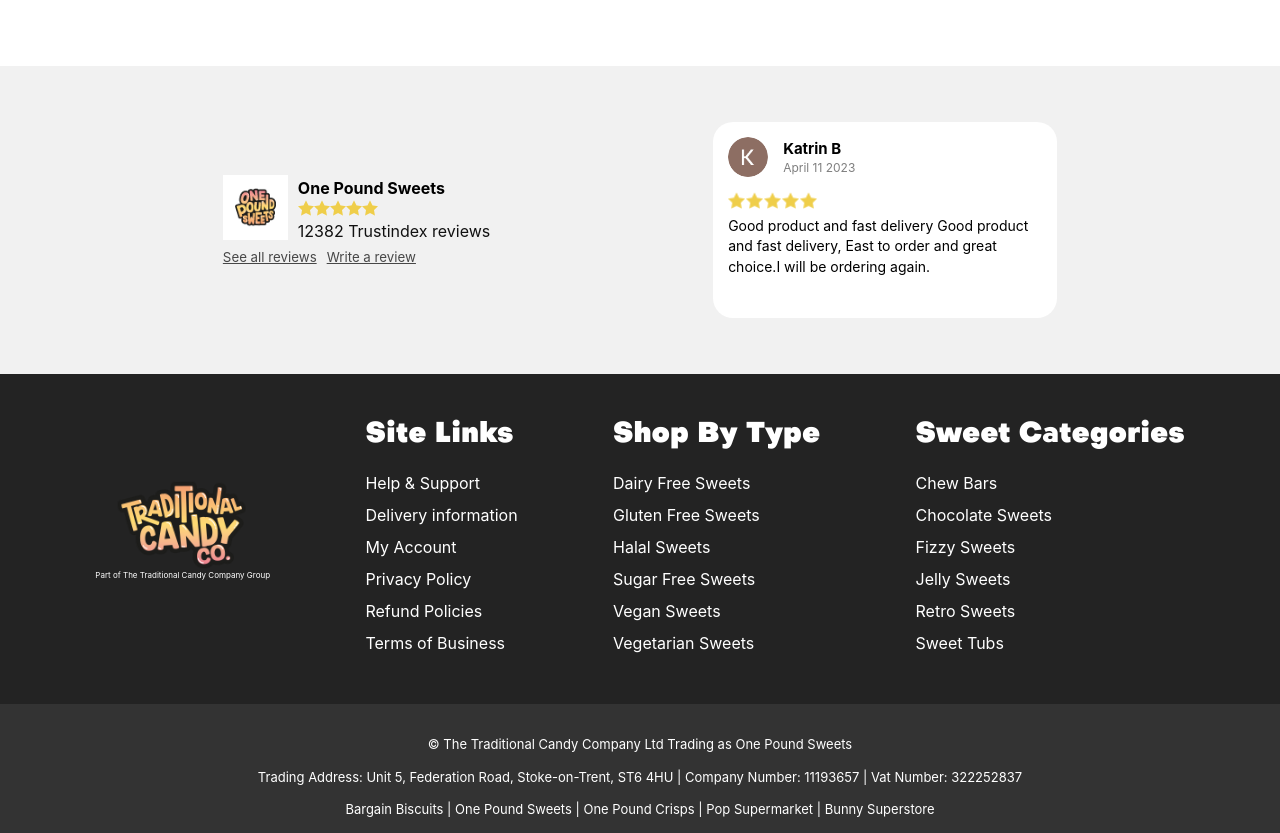
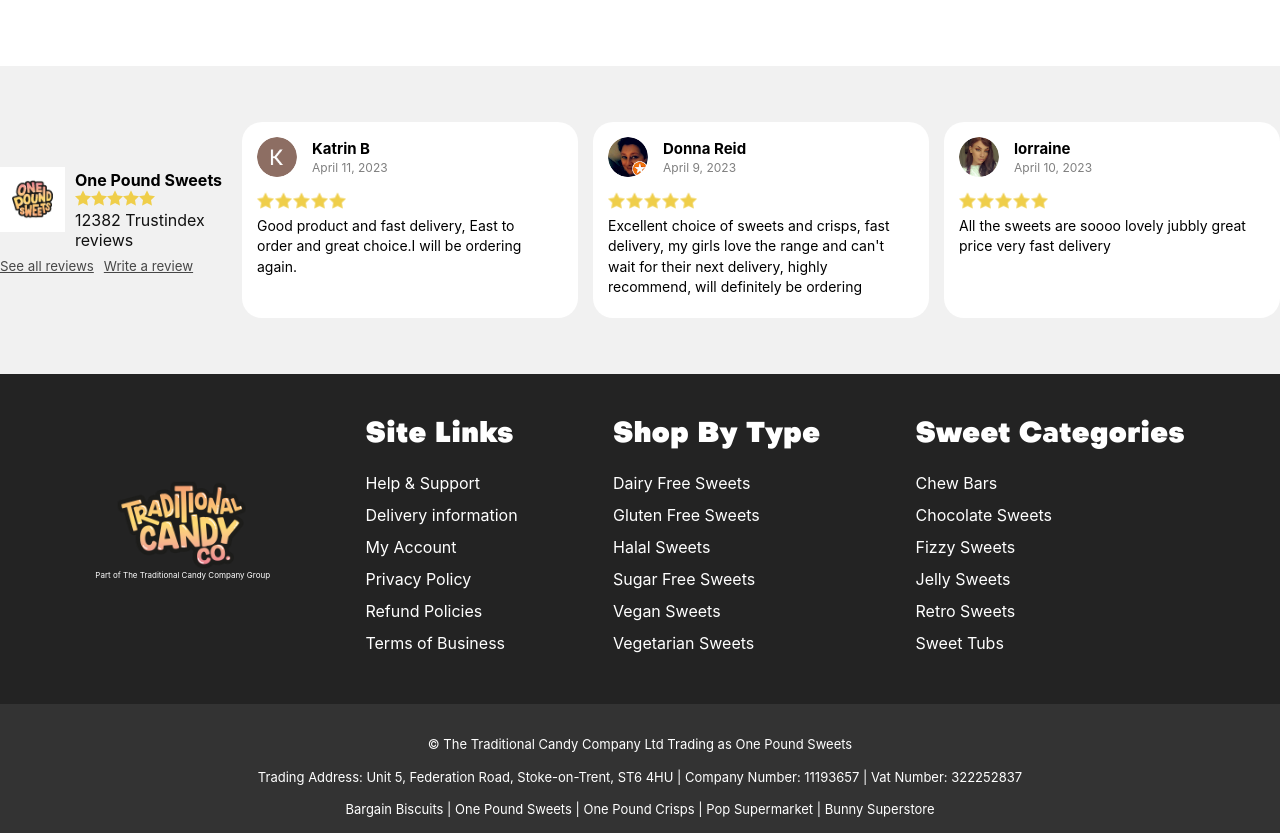
Before and after one commit to Max1irst/sweet-shop-app-react, a React (Create React App) app: page / in a window 1280 px wide. Shown: the part 1280-2113 px from the top of the page. Built offline with nearby package versions, Linux system fonts and the light colour scheme.

Commit message:
first page done

```diff
--- a/src/components/reviews/review-item.scss
+++ b/src/components/reviews/review-item.scss
@@ -1,9 +1,8 @@
 .review-item {
   display: flex;
   flex-direction: column;
-  justify-content: flex-start;
   background-color: #fff;
-  width: 344px;
+  width: 336px;
   height: 196px;
   border-radius: 20px;
   padding: 15px;
@@ -58,6 +57,7 @@
       height: 81.2px;
       font-size: 14px;
       padding-right: 10px;
+      overflow: auto;
     }
   }
 }
--- a/src/components/reviews/reviews-block.jsx
+++ b/src/components/reviews/reviews-block.jsx
@@ -2,7 +2,9 @@ import './reviews-block.scss';
 import profileImg from '../../images/img-logo.jpg';
 import star from '../../images/star.png';
 import ReviewItem from './review-item';
-import user1 from '../../images/user3.png';
+import user1 from '../../images/user1.png';
+import user2 from '../../images/user2.png';
+import user3 from '../../images/user3.png';
 function ReviewsBlock() {
   return (
     <div className="reviews-block">
@@ -32,11 +34,22 @@ function ReviewsBlock() {
       </div>
       <div className="reviews-list">
         <ReviewItem
+          userImg={user3}
+          userName={'Katrin B'}
+          date="April 11, 2023"
+          comment="Good product and fast delivery, East to order and great choice.I will be ordering again."
+        />
+        <ReviewItem
+          userImg={user2}
+          userName="Donna Reid"
+          date="April 9, 2023"
+          comment="Excellent choice of sweets and crisps, fast delivery, my girls love the range and can't wait for their next delivery, highly recommend, will definitely be ordering again."
+        />
+        <ReviewItem
           userImg={user1}
-          userName={'Katrin B'}
-          date="April 11 2023"
-          comment="Good product and fast delivery
-Good product and fast delivery, East to order and great choice.I will be ordering again."
+          userName="lorraine"
+          date="April 10, 2023"
+          comment="All the sweets are soooo lovely jubbly great price very fast delivery"
         />
       </div>
     </div>
--- a/src/components/reviews/reviews-block.scss
+++ b/src/components/reviews/reviews-block.scss
@@ -40,4 +40,9 @@
       color: inherit;
     }
   }
+  .reviews-list {
+    display: flex;
+    flex-direction: row;
+    gap: 15px;
+  }
 }
```
